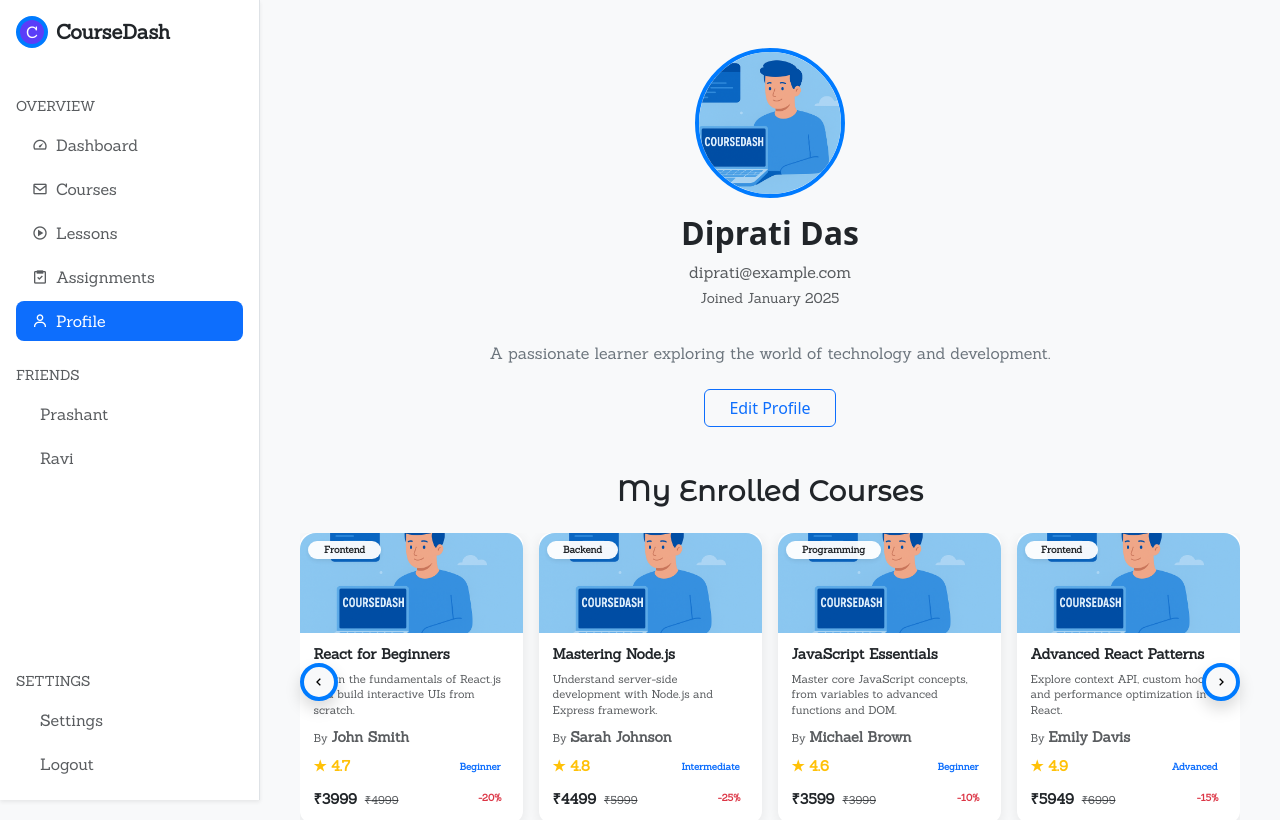
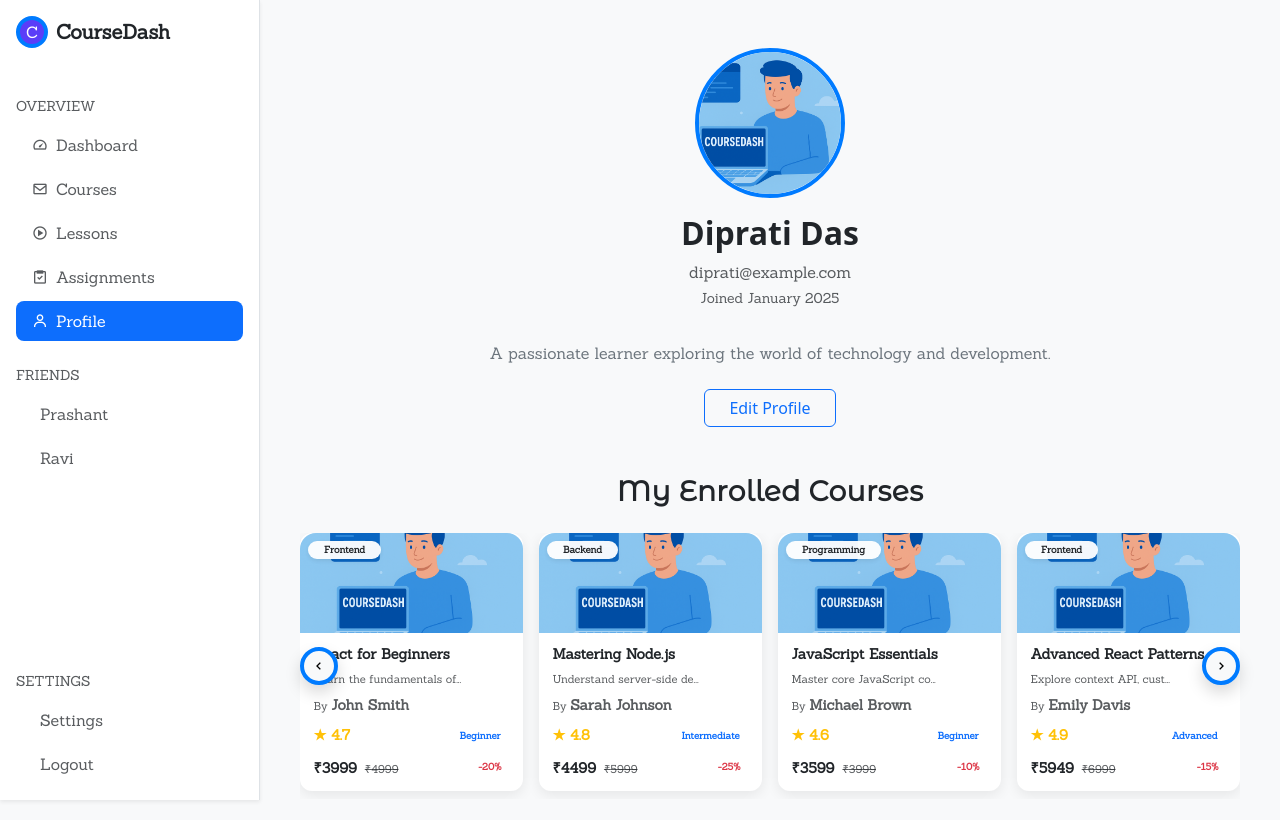
Before and after one commit to developer0311/Learning-Management-System, a React (Vite) app in the folder my-react-app/: page /profile in a window 1280 px wide. Shown: the top 820 px of the page. Built offline with nearby package versions, Linux system fonts and the light colour scheme; no server answers; sample sign-in values are in the browser's storage.

Commit message:
update card section ui

```diff
--- a/my-react-app/public/css/index.css
+++ b/my-react-app/public/css/index.css
@@ -277,6 +277,27 @@ section {
 .course-slide {
   flex-shrink: 0;
   flex: 0 0 auto;
+}
+
+/* shimmer */
+.shimmer {
+  background: linear-gradient(
+    90deg,
+    #f0f0f0 25%,
+    #e5e5e5 37%,
+    #f0f0f0 63%
+  );
+  background-size: 400% 100%;
+  animation: shimmer 1.4s ease infinite;
+}
+
+@keyframes shimmer {
+  0% {
+    background-position: -400px 0;
+  }
+  100% {
+    background-position: 400px 0;
+  }
 }
 
 /* ============================
--- a/my-react-app/src/components/CourseSection.jsx
+++ b/my-react-app/src/components/CourseSection.jsx
@@ -82,7 +82,7 @@ function CourseSection({ title, courses }) {
             <Card
               page_source={course.id}
               title={course.title}
-              description={course.description}
+              description={course.description.slice(0, 25) + "..."}
               tag={course.category}
               author={course.instructor}
               rating={course.rating}
```
